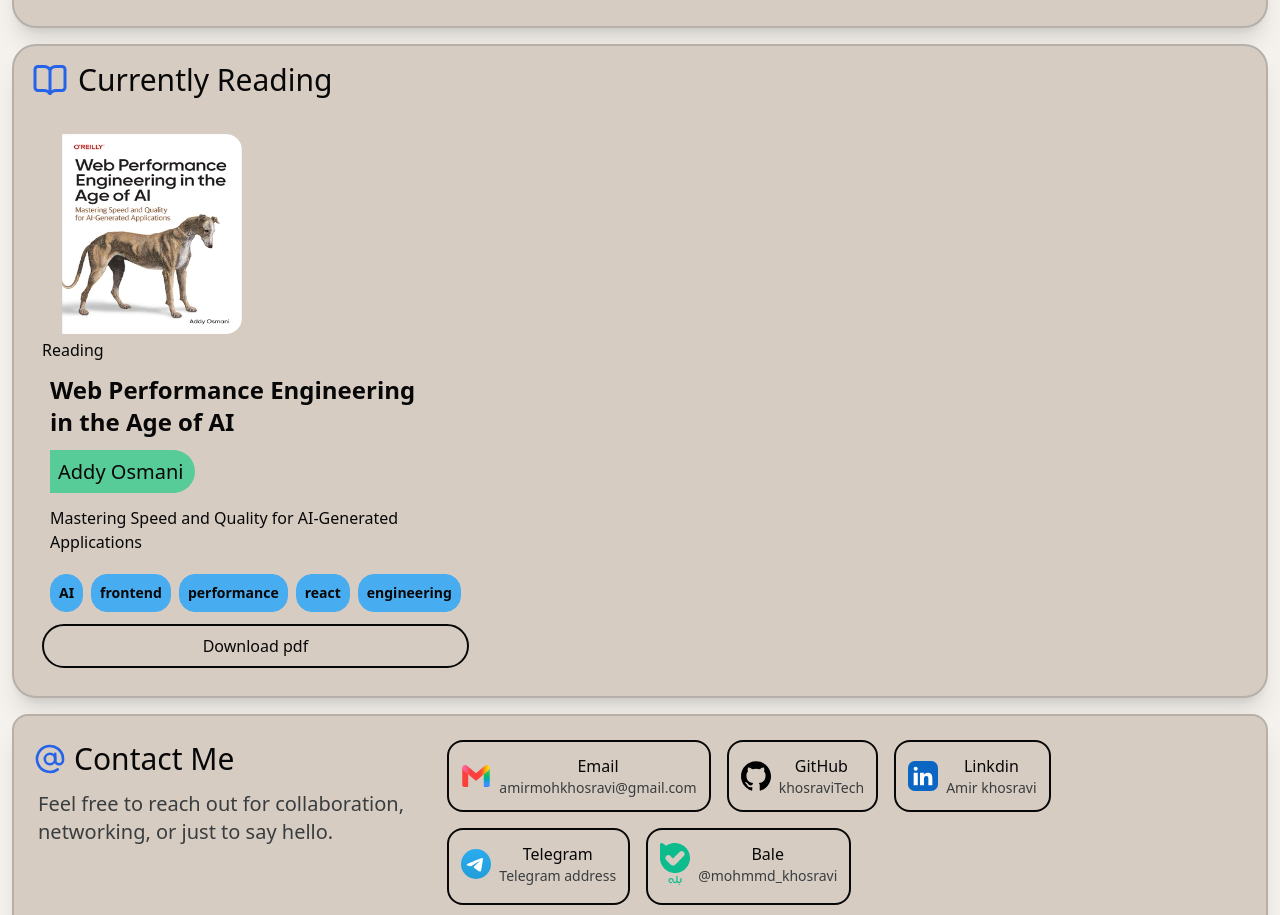
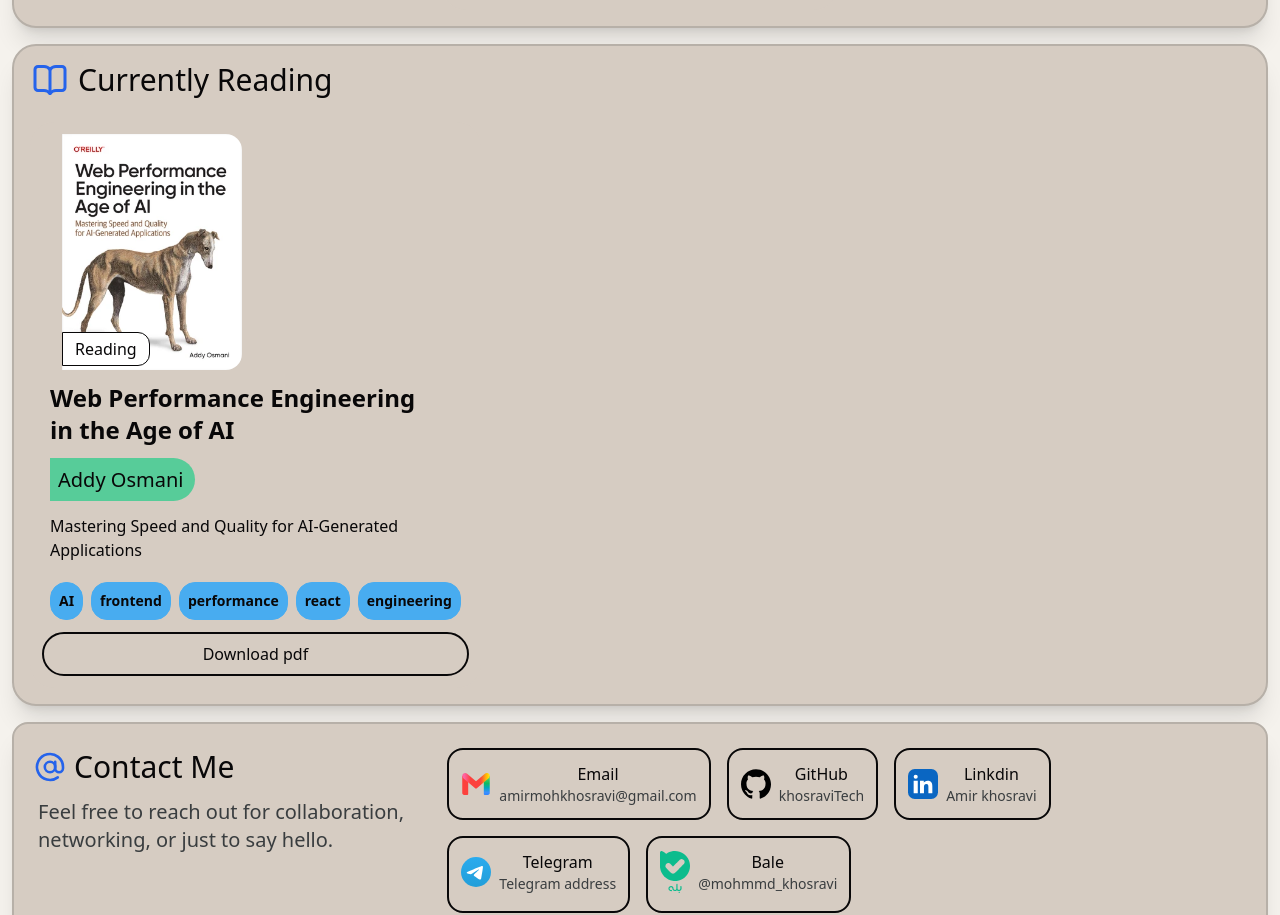
Before and after one commit to khosraviTech/khosravi, a Next.js app: page / in a window 1280 px wide. Shown: the part 2260-3175 px from the top of the page. Built offline with nearby package versions, Linux system fonts and the light colour scheme.

Commit message:
put status on the image of book.

```diff
--- a/src/app/components/CurrentlyReading.tsx
+++ b/src/app/components/CurrentlyReading.tsx
@@ -34,19 +34,24 @@
                             key={book.title}
                             className=" grid grid-cols-12  text-primary bg-bg-card   rounded-3xl p-3 gap-1"
                         >
-                            {/* project image */}
+                            {/* Image wrapper */}
+                            <div className="relative col-span-12">
+
+                                {/* Project image */}
                                 <Image
                                     src={book.image}
                                     width={200}
                                     height={500}
                                     alt="Picture of the project"
-                                className=" h-50 col-span-12  rounded-2xl  pl-5 m-0"
+                                    className="col-span-12 rounded-2xl pl-5  object-cover"
                                 />
-                            {/* status */}
-                            <h6
-                            className='col-span-12 '
-                            >
-                                {book.status}</h6>
+
+                                {/* Status */}
+                                <h6 className=" absolute bottom-1 left-5 px-3 py-1 rounded-r-xl border bg-white">
+                                    {book.status}
+                                </h6>
+
+                            </div>
                             {/* book title */}
                             <h1 className="w-100 max-md:w-full col-span-12 p-2 text-2xl font-semibold">
                                 {book.title}
```
Lines whose indentation alone changed are shown as unchanged.
